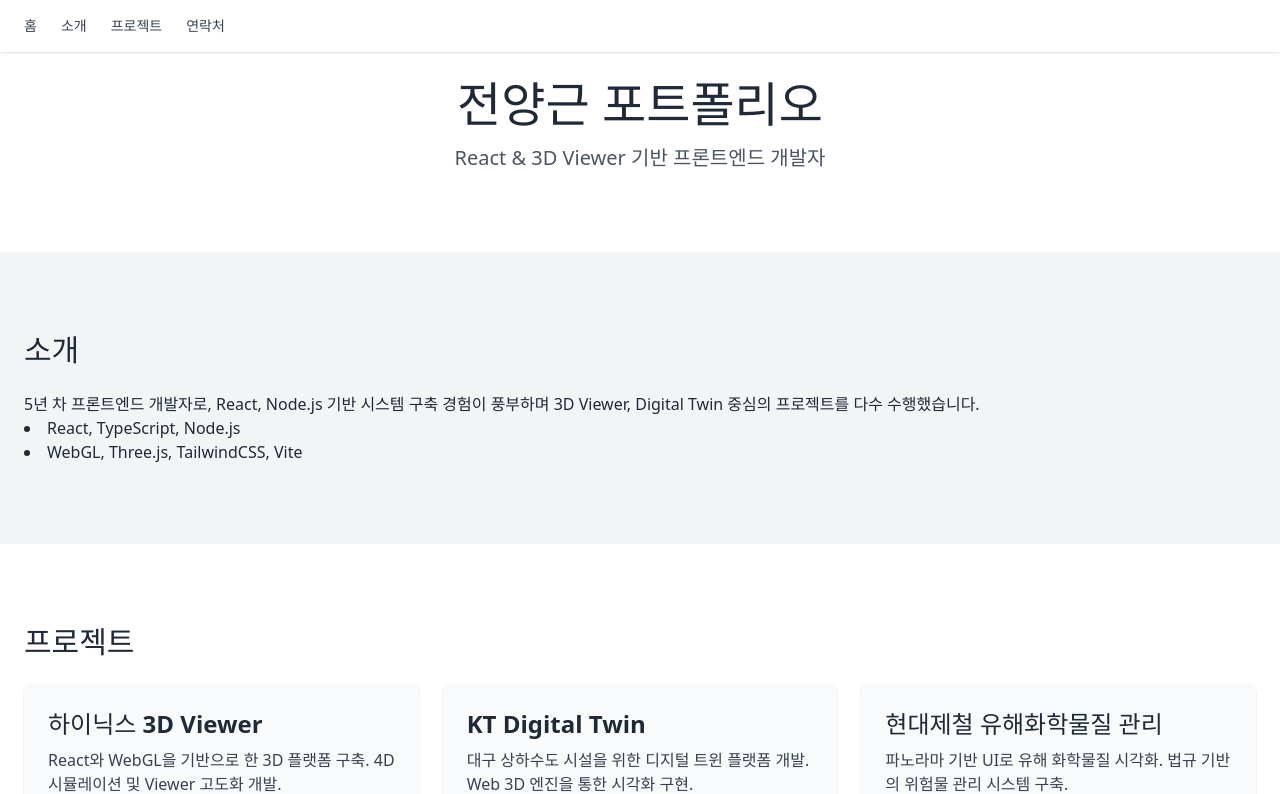
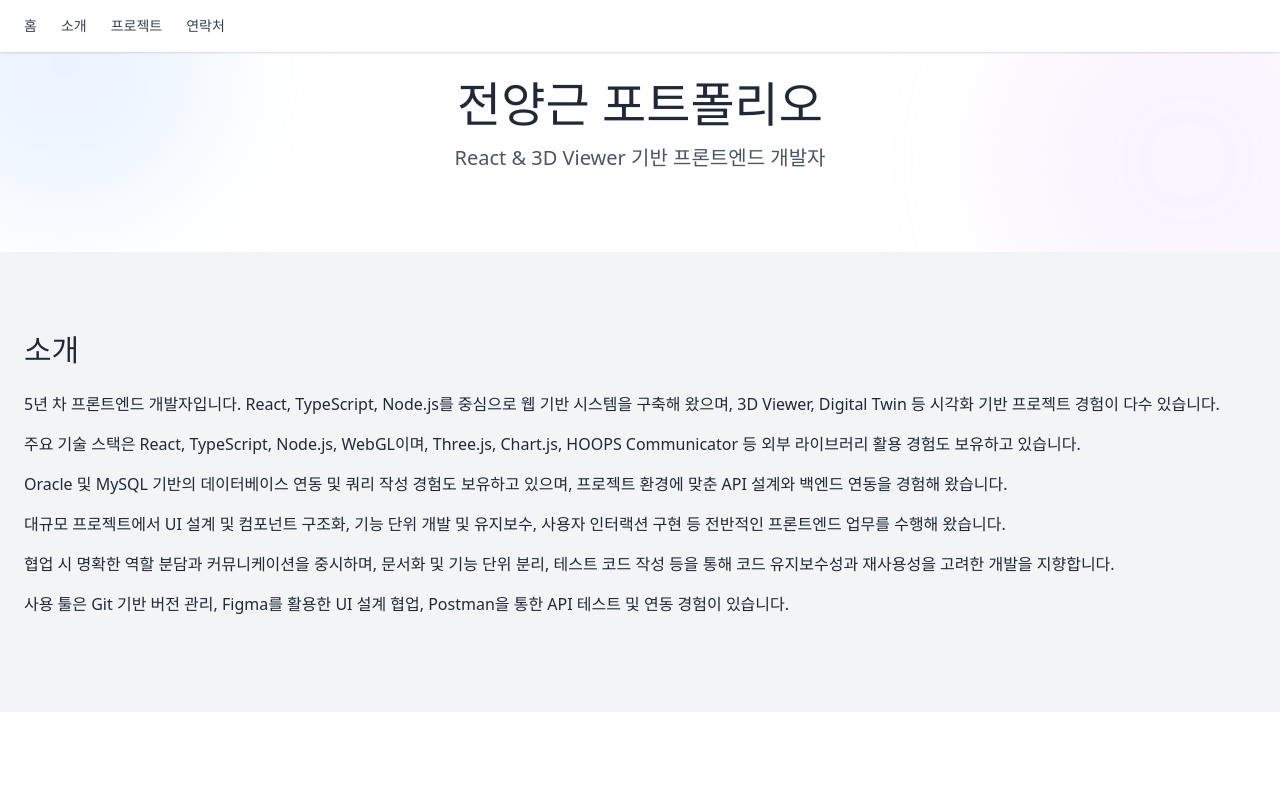
Before and after one commit to okkosk10/portfolio, a React (Vite) app: page / in a window 1280 px wide. Shown: the top 794 px of the page. Built offline with nearby package versions, Linux system fonts and the light colour scheme.

Commit message:
내용 수정 진행

```diff
--- a/src/sections/About.jsx
+++ b/src/sections/About.jsx
@@ -12,13 +12,40 @@ export default function About() {
       <div className={styles.aboutContainer}>
         {/* 섹션 제목을 표시합니다. */}
         <h2 className={styles.sectionTitle}>소개</h2>
-        {/* 자기소개 내용을 표시합니다. */}
-        <p>5년 차 프론트엔드 개발자로, React, Node.js 기반 시스템 구축 경험이 풍부하며 3D Viewer, Digital Twin 중심의 프로젝트를 다수 수행했습니다.</p>
-        {/* 기술 스택 목록을 표시합니다. */}
-        <ul className="list-disc list-inside">
-          <li>React, TypeScript, Node.js</li>
-          <li>WebGL, Three.js, TailwindCSS, Vite</li>
-        </ul>
+
+        {/* 자기소개 내용 */}
+        <p className="mb-4">
+          5년 차 프론트엔드 개발자입니다.
+          React, TypeScript, Node.js를 중심으로 웹 기반 시스템을 구축해 왔으며,
+          3D Viewer, Digital Twin 등 시각화 기반 프로젝트 경험이 다수 있습니다.
+        </p>
+
+        <p className="mb-4">
+          주요 기술 스택은 React, TypeScript, Node.js, WebGL이며,
+          Three.js, Chart.js, HOOPS Communicator 등 외부 라이브러리 활용 경험도 보유하고 있습니다.
+        </p>
+
+        <p className="mb-4">
+          Oracle 및 MySQL 기반의 데이터베이스 연동 및 쿼리 작성 경험도 보유하고 있으며,
+          프로젝트 환경에 맞춘 API 설계와 백엔드 연동을 경험해 왔습니다.
+        </p>
+
+        <p className="mb-4">
+          대규모 프로젝트에서 UI 설계 및 컴포넌트 구조화,
+          기능 단위 개발 및 유지보수, 사용자 인터랙션 구현 등
+          전반적인 프론트엔드 업무를 수행해 왔습니다.
+        </p>
+
+        <p className="mb-4">
+          협업 시 명확한 역할 분담과 커뮤니케이션을 중시하며,
+          문서화 및 기능 단위 분리, 테스트 코드 작성 등을 통해
+          코드 유지보수성과 재사용성을 고려한 개발을 지향합니다.
+        </p>
+
+        <p className="mb-4">
+          사용 툴은 Git 기반 버전 관리, Figma를 활용한 UI 설계 협업,
+          Postman을 통한 API 테스트 및 연동 경험이 있습니다.
+        </p>
       </div>
     </section>
   );
--- a/src/sections/Home.jsx
+++ b/src/sections/Home.jsx
@@ -7,9 +7,15 @@ import styles from "../styles/Home.module.css";
 export default function Home() {
   return (
     // 홈 섹션의 ID와 스타일을 적용합니다.
-    <section id="home" className={styles.homeSection}>
+    <section id="home" className={`${styles.homeSection} relative overflow-hidden`}>
+      {/* 배경 데코 요소 - 좌상단 블루 원 */}
+      <div className="absolute w-72 h-72 bg-blue-200 rounded-full blur-3xl opacity-30 top-[-80px] left-[-80px] animate-pulse z-0" />
+
+      {/* 배경 데코 요소 - 우하단 퍼플 원 */}
+      <div className="absolute w-96 h-96 bg-purple-200 rounded-full blur-3xl opacity-20 bottom-[-100px] right-[-100px] animate-pulse z-0" />
+
       {/* 컨테이너 스타일을 적용합니다. */}
-      <div className={styles.homeContainer}>
+      <div className={`${styles.homeContainer} relative z-10`}>
         {/* 포트폴리오 제목을 표시합니다. */}
         <h1 className={styles.title}>전양근 포트폴리오</h1>
         {/* 부제목을 표시합니다. */}
```
